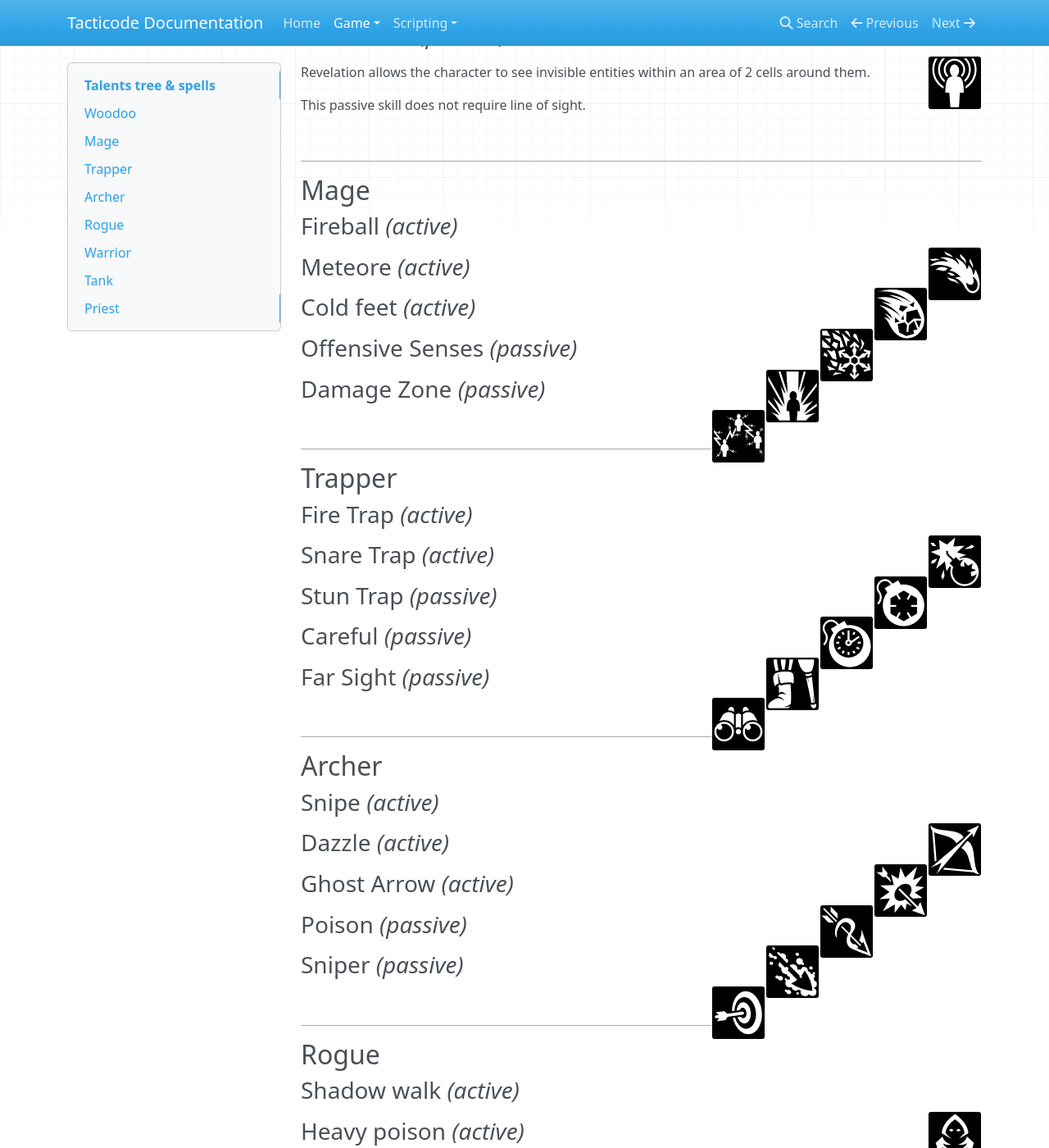
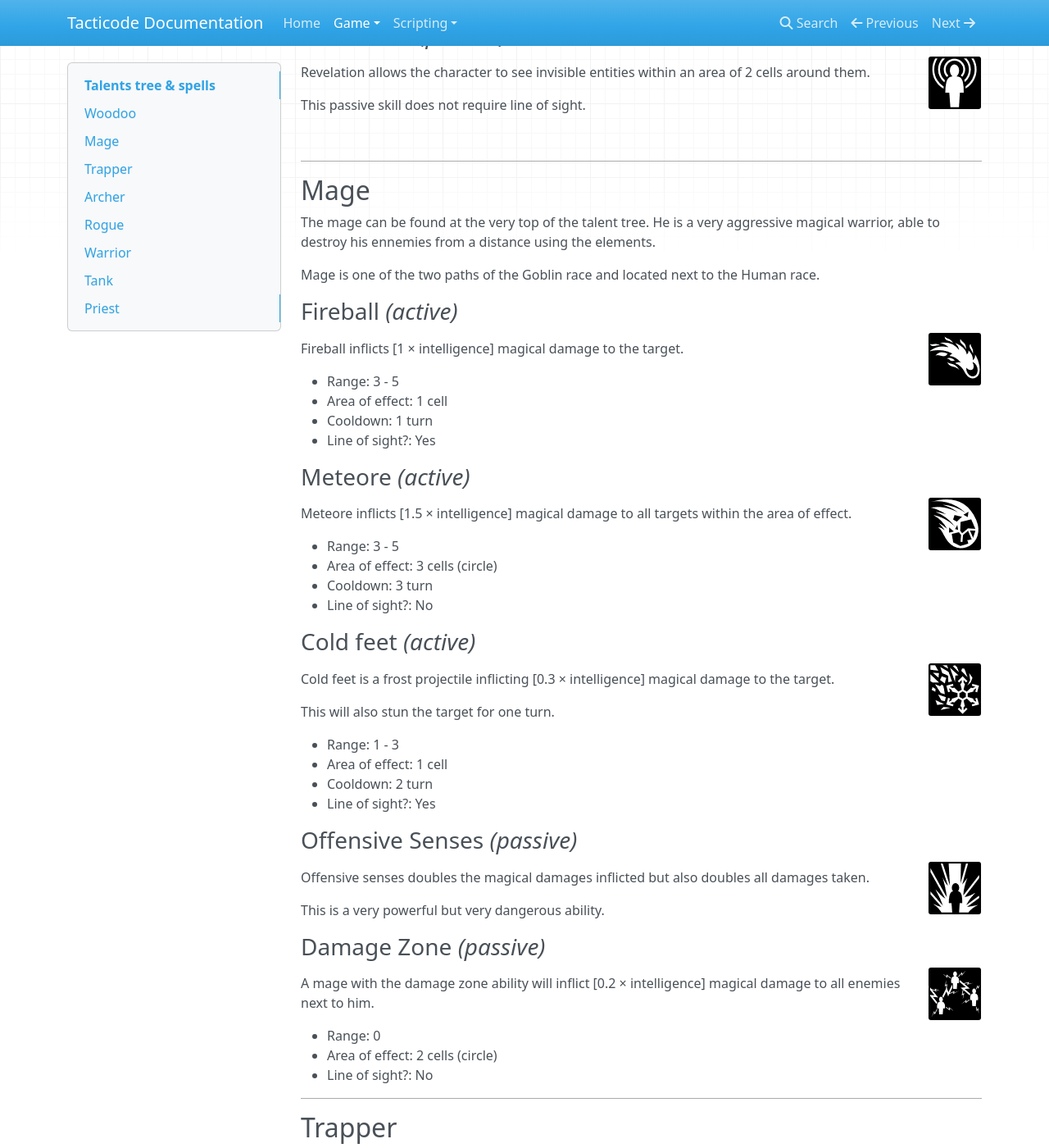
Before and after one commit to Tacticode/user-documentation, an MkDocs documentation site: the page built from docs/game/talents.md, in a window 1280 px wide and 1400 px high, scrolled down 1885 px. Shown: the whole window at 82% size. Built offline with MkDocs 1.6.1, drawn with Linux system fonts in a browser that asks for light colours; nearby versions of some CDN libraries; old or Windows-style settings are respelled for this version of MkDocs.

Commit message:
Add the mage spells

```diff
--- a/docs/game/talents.md
+++ b/docs/game/talents.md
@@ -85,27 +85,62 @@ This passive skill does not require line of sight.
 
 ## Mage
 
+The mage can be found at the very top of the talent tree. He is a very aggressive magical warrior, able to destroy his ennemies from a distance using the elements.
+
+Mage is one of the two paths of the Goblin race and located next to the Human race.
+
 ### Fireball *(active)*
 
 <img alt="Fireball" src="../img/skills/fireball.png" style="margin: 0; padding: 0; float: right;">
+
+Fireball inflicts [1 × intelligence] magical damage to the target.
+
+* Range: 3 - 5
+* Area of effect: 1 cell
+* Cooldown: 1 turn
+* Line of sight?: Yes
 
 ### Meteore *(active)*
 
 <img alt="Meteore" src="../img/skills/meteore.png" style="margin: 0; padding: 0; float: right;">
 
+Meteore inflicts [1.5 × intelligence] magical damage to all targets within the area of effect.
+
+* Range: 3 - 5
+* Area of effect: 3 cells (circle)
+* Cooldown: 3 turn
+* Line of sight?: No
+
 ### Cold feet *(active)*
 
 <img alt="Cold feet" src="../img/skills/cold-feet.png" style="margin: 0; padding: 0; float: right;">
+
+Cold feet is a frost projectile inflicting [0.3 × intelligence] magical damage to the target.
+
+This will also stun the target for one turn.
+
+* Range: 1 - 3
+* Area of effect: 1 cell
+* Cooldown: 2 turn
+* Line of sight?: Yes
 
 ### Offensive Senses *(passive)*
 
 <img alt="Offensive Senses" src="../img/skills/offensive-senses.png" style="margin: 0; padding: 0; float: right;">
 
+Offensive senses doubles the magical damages inflicted but also doubles all damages taken.
+
+This is a very powerful but very dangerous ability.
+
 ### Damage Zone *(passive)*
 
 <img alt="Damage Zone" src="../img/skills/damage-zone.png" style="margin: 0; padding: 0; float: right;">
 
-&nbsp;
+A mage with the damage zone ability will inflict [0.2 × intelligence] magical damage to all enemies next to him.
+
+* Range: 0
+* Area of effect: 2 cells (circle)
+* Line of sight?: No
 
 ----
 
```
